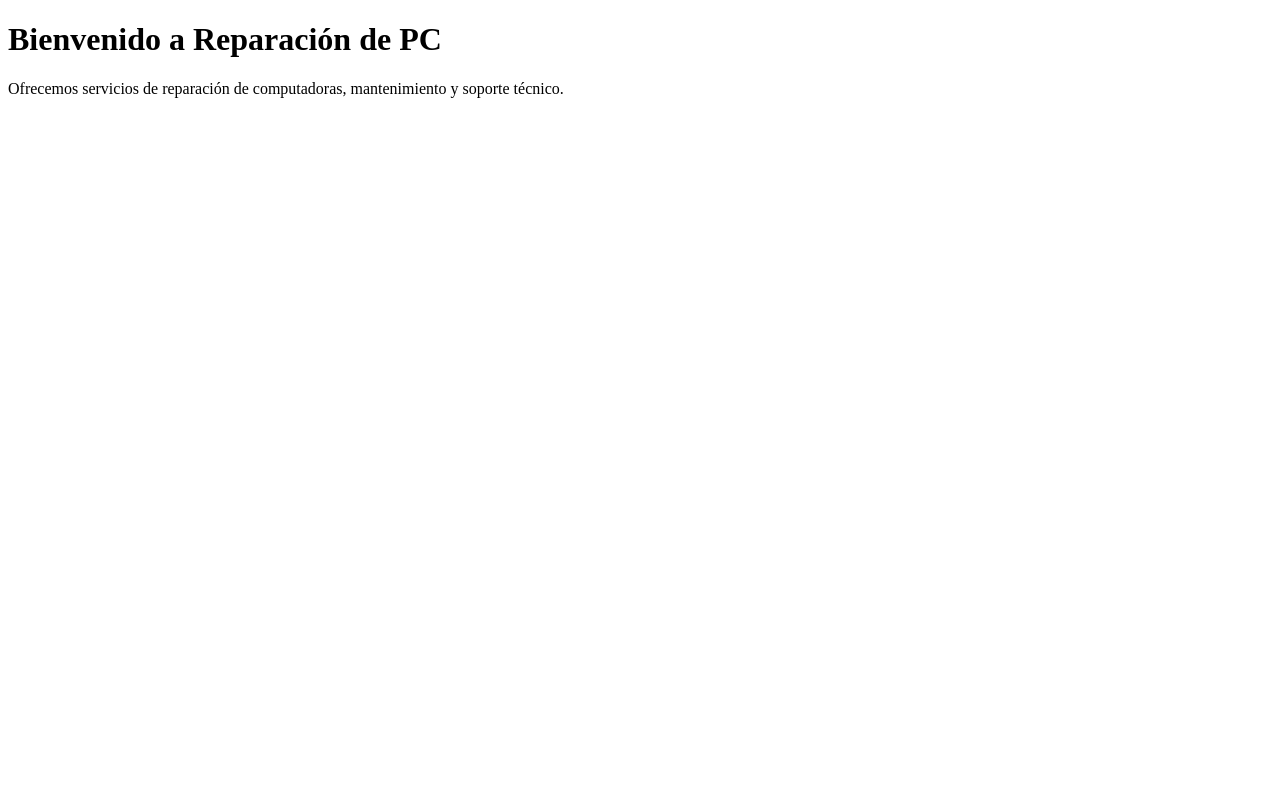
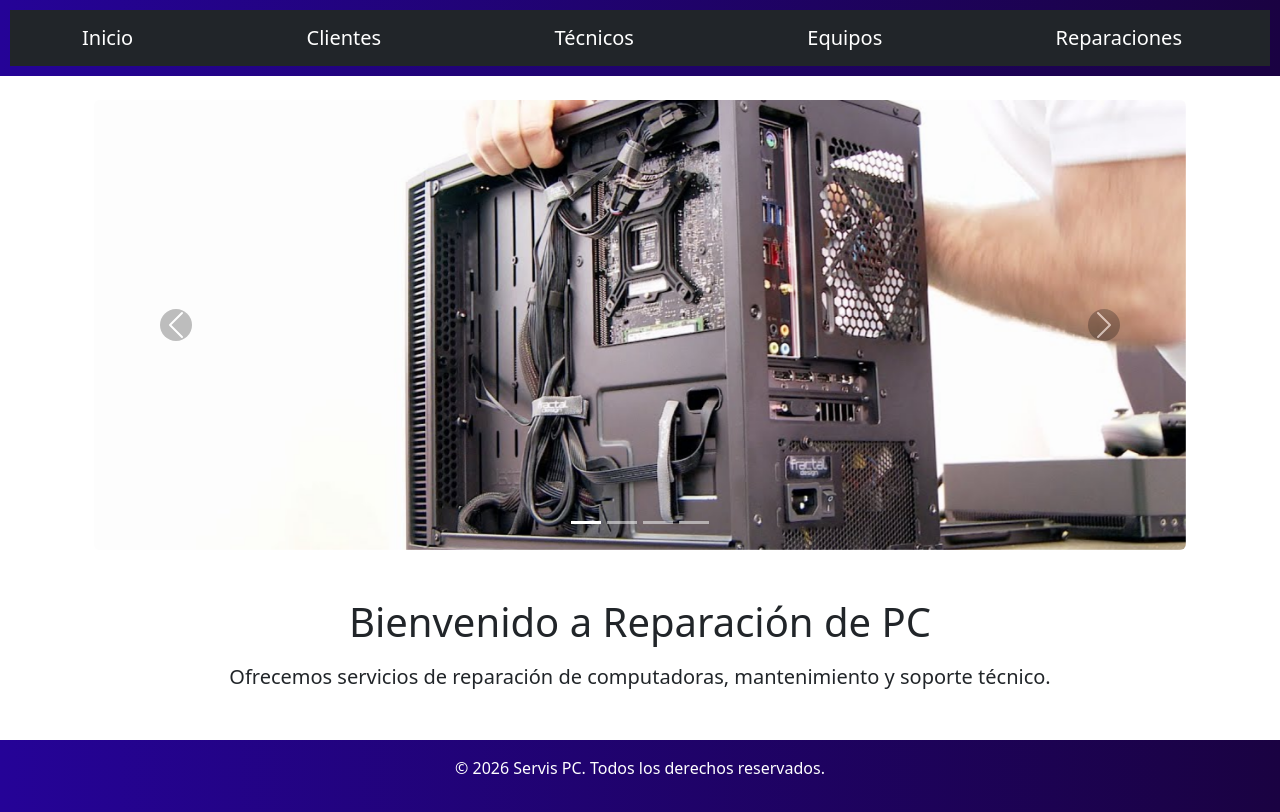
Before and after one commit to federicoaranda19-hub/TepyCheck-Proyecto, a Django app: page / in a window 1280 px wide. Before the commit the page ends 98 px from the top, so only its background shows below. Run offline with Django 5.2, Linux system fonts and the light colour scheme.

Commit message:
Añado hasta pág 37

```diff
--- a/myapp/static/myapp/css/styles.css
+++ b/myapp/static/myapp/css/styles.css
@@ -20,3 +20,22 @@ footer {
     padding: 10px;
     width: 100%;
 }
+
+/* Estilos para el Carrusel */
+.carousel-item img {
+    height: 450px;
+    object-fit: cover;
+    width: 100%;
+}
+
+.carousel-inner {
+    border-radius: 12px;
+    overflow: hidden;
+}
+
+.carousel-control-prev-icon,
+.carousel-control-next-icon {
+    background-color: rgba(0, 0, 0, 0.5);
+    border-radius: 50%;
+    padding: 15px;
+}
--- a/myapp/templates/base.html
+++ b/myapp/templates/base.html
@@ -4,8 +4,15 @@
 <head>
     <meta charset="UTF-8">
     <meta name="viewport" content="width=device-width, initial-scale=1.0">
-    <title>{% block title %}Servis PC{% endblock %}</title>
+    <title>{% block title %}Servis de PC{% endblock %}</title>
+
+    <!-- Bootstrap CSS -->
     <link rel="stylesheet" href="https://cdn.jsdelivr.net/npm/bootstrap@5.3.3/dist/css/bootstrap.min.css">
+
+    <!-- Bootstrap Icons -->
+    <link rel="stylesheet" href="https://cdn.jsdelivr.net/npm/bootstrap-icons@1.11.1/font/bootstrap-icons.css">
+
+    <!-- Tu CSS personalizado -->
     <link rel="stylesheet" href="{% static 'myapp/css/styles.css' %}">
 </head>
 <body>
--- a/myapp/templates/myapp/index.html
+++ b/myapp/templates/myapp/index.html
@@ -1,16 +1,50 @@
-<!DOCTYPE html>
-<html lang="es">
-<head>
-    <meta charset="UTF-8">
-    <meta name="viewport" content="width=device-width, initial-scale=1.0">
-    <title>Home - Reparación de PC</title>
-    <link
-    rel="stylesheet"
-    href="https://cdnjs.cloudflare.com/ajax/libs/animate.css/4.1.1/animate.min.css"
-  />
-</head>
-<body>
-    <h1 class="animate__animated animate__swing">Bienvenido a Reparación de PC</h1>
-    <p>{{mensaje}}</p>
-</body>
-</html>
+{% extends 'base.html' %}
+{% load static %}
+
+{% block title %}Home - Reparación de PC{% endblock %}
+
+{% block content %}
+<div class="container mt-4">
+
+    <!-- Carrusel de Imágenes -->
+    <div id="carouselExample" class="carousel slide mb-5" data-bs-ride="carousel">
+        <div class="carousel-indicators">
+            <button type="button" data-bs-target="#carouselExample" data-bs-slide-to="0" class="active" aria-current="true" aria-label="Slide 1"></button>
+            <button type="button" data-bs-target="#carouselExample" data-bs-slide-to="1" aria-label="Slide 2"></button>
+            <button type="button" data-bs-target="#carouselExample" data-bs-slide-to="2" aria-label="Slide 3"></button>
+            <button type="button" data-bs-target="#carouselExample" data-bs-slide-to="3" aria-label="Slide 4"></button>
+        </div>
+
+        <div class="carousel-inner rounded">
+            <div class="carousel-item active">
+                <img src="{% static 'myapp/img/gabinete.jpg' %}" class="d-block w-100" alt="Gabinete" style="height: 450px; object-fit: cover;">
+            </div>
+            <div class="carousel-item">
+                <img src="{% static 'myapp/img/herramientas.jpg' %}" class="d-block w-100" alt="Herramientas" style="height: 450px; object-fit: cover;">
+            </div>
+            <div class="carousel-item">
+                <img src="{% static 'myapp/img/icono.png' %}" class="d-block w-100" alt="Icono" style="height: 450px; object-fit: cover;">
+            </div>
+            <div class="carousel-item">
+                <img src="{% static 'myapp/img/reparacion.png' %}" class="d-block w-100" alt="Reparación" style="height: 450px; object-fit: cover;">
+            </div>
+        </div>
+
+        <button class="carousel-control-prev" type="button" data-bs-target="#carouselExample" data-bs-slide="prev">
+            <span class="carousel-control-prev-icon" aria-hidden="true"></span>
+            <span class="visually-hidden">Anterior</span>
+        </button>
+        <button class="carousel-control-next" type="button" data-bs-target="#carouselExample" data-bs-slide="next">
+            <span class="carousel-control-next-icon" aria-hidden="true"></span>
+            <span class="visually-hidden">Siguiente</span>
+        </button>
+    </div>
+
+    <!-- Mensaje de bienvenida -->
+    <div class="text-center">
+        <h1 class="mb-3">Bienvenido a Reparación de PC</h1>
+        <p class="lead">{{ mensaje }}</p>
+    </div>
+
+</div>
+{% endblock %}
```
Also changed, not shown: myapp/static/myapp/img/gabinete.jpg (added), myapp/static/myapp/img/herramientas.jpg (added), myapp/static/myapp/img/icono.png (added), myapp/static/myapp/img/reparacion.png (added).
